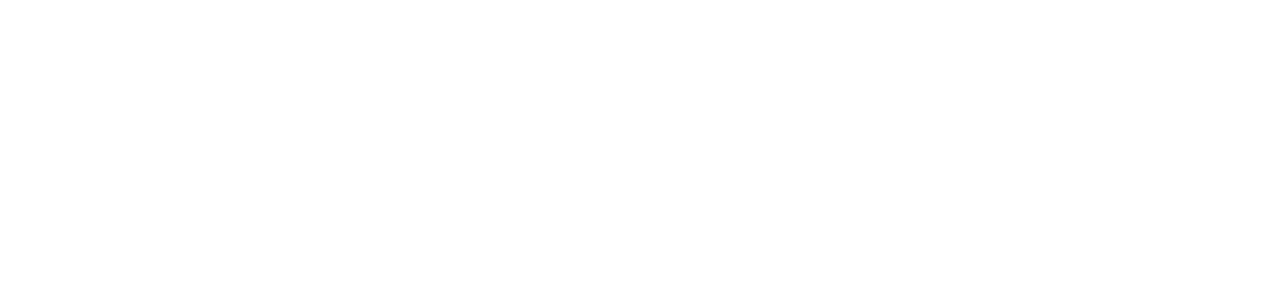
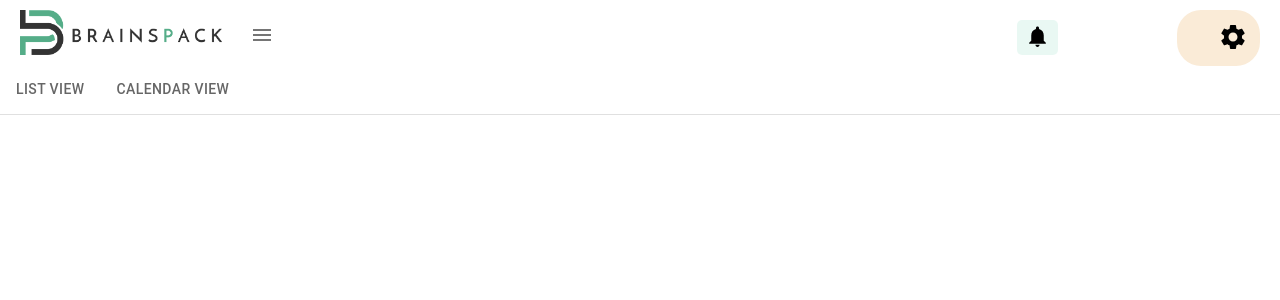
Before and after one commit to Chanpreet5500/Brainspack-leave-planner, a React (Create React App) app: page /timetracker in a window 1280 px wide. Before the commit this address had no page. Shown: the top 300 px of the page. Built offline with nearby package versions, Linux system fonts and the light colour scheme; sample sign-in values are in the browser's storage; the HTML template or start-up script is replaced by a standard one.

Commit message:
added timetracker component

```diff
--- a/package.json
+++ b/package.json
@@ -12,6 +12,7 @@
     "@fullcalendar/daygrid": "^6.1.4",
     "@fullcalendar/react": "^6.1.4",
     "@mui/icons-material": "^5.11.0",
+    "@mui/lab": "^5.0.0-alpha.130",
     "@mui/material": "^5.11.4",
     "@mui/x-date-pickers": "^5.0.16",
     "@mui/x-date-pickers-pro": "^5.0.16",
--- a/src/App.js
+++ b/src/App.js
@@ -26,6 +26,7 @@
 import PrivateRouteComponent from "../src/PrivateRouting/PrivateRoute";
 import CreateNewPasswordComponent from "./Pages/CreatePassword/CreatePassword";
 import "./App.css";
+import Timetracker from "./Pages/TimeTracker/Timetracker";
 
 const font = "'Raleway', sans-serif";
 
@@ -98,6 +99,10 @@
               element={<PrivateRouteComponent Component={ProfileComponent} />}
             />
             <Route
+              path="/timetracker"
+              element={<PrivateRouteComponent Component={Timetracker} />}
+            />
+            <Route
               path="/reset-password/:token"
               element={<CreateNewPasswordComponent />}
             />
--- a/src/Pages/Navbar/Navbar.js
+++ b/src/Pages/Navbar/Navbar.js
@@ -21,6 +21,7 @@
 import BroadcastOnPersonalIcon from "@mui/icons-material/BroadcastOnPersonal";
 import PersonOutlineIcon from '@mui/icons-material/PersonOutline';
 import DonutLargeIcon from "@mui/icons-material/DonutLarge";
+import TimelapseIcon from '@mui/icons-material/Timelapse';
 // import  Alert  from '@mui/material/Alert'
 // import  Snackbar  from '@mui/material/Snackbar'
 
@@ -38,6 +39,7 @@
     { name : 'Calendar' , icon : <CalendarMonthIcon/>, value : 'calendar' },
     { name : 'Statistics', icon : <DonutLargeIcon/> , value : 'statistics' },
     { name : 'Dashboard', icon : <BroadcastOnPersonalIcon/> , value : 'dashboard' },
+    { name : 'Time Tracker', icon : <TimelapseIcon/> , value : 'timetracker' },
     { name : 'Add Leave', icon : <SpeedIcon/>, value : 'leave'}]
 
     const navigate = useNavigate();
--- /dev/null
+++ b/src/Pages/TimeTracker/ListView.js
@@ -0,0 +1,11 @@
+import React from 'react'
+
+const ListView = () => {
+  return (
+    <div>
+      <h2>Welcome to list view</h2>
+    </div>
+  )
+}
+
+export default ListView
--- /dev/null
+++ b/src/Pages/TimeTracker/Timetracker.js
@@ -0,0 +1,33 @@
+import * as React from "react";
+import { useState } from "react";
+import Box from "@mui/material/Box";
+import Tab from "@mui/material/Tab";
+import TabContext from "@mui/lab/TabContext";
+import TabList from "@mui/lab/TabList";
+import TabPanel from "@mui/lab/TabPanel";
+import ListView from "./ListView";
+
+const Timetracker = () => {
+  const [value, setValue] = useState("1");
+
+  const handleChange = (event, newValue) => {
+    setValue(newValue);
+  };
+
+  return (
+    <Box sx={{ width: "100%", typography: "body1" }}>
+      <TabContext value={value}>
+        <Box sx={{ borderBottom: 1, borderColor: "divider" }}>
+          <TabList onChange={handleChange} aria-label="lab API tabs example">
+            <Tab label="List View" value="listView" />
+            <Tab label="Calendar View" value="calendarView" />
+          </TabList>
+        </Box>
+        <TabPanel value="listView"><ListView/></TabPanel>
+        <TabPanel value="calendarView">Calendar View</TabPanel>
+      </TabContext>
+    </Box>
+  );
+};
+
+export default Timetracker;
```
